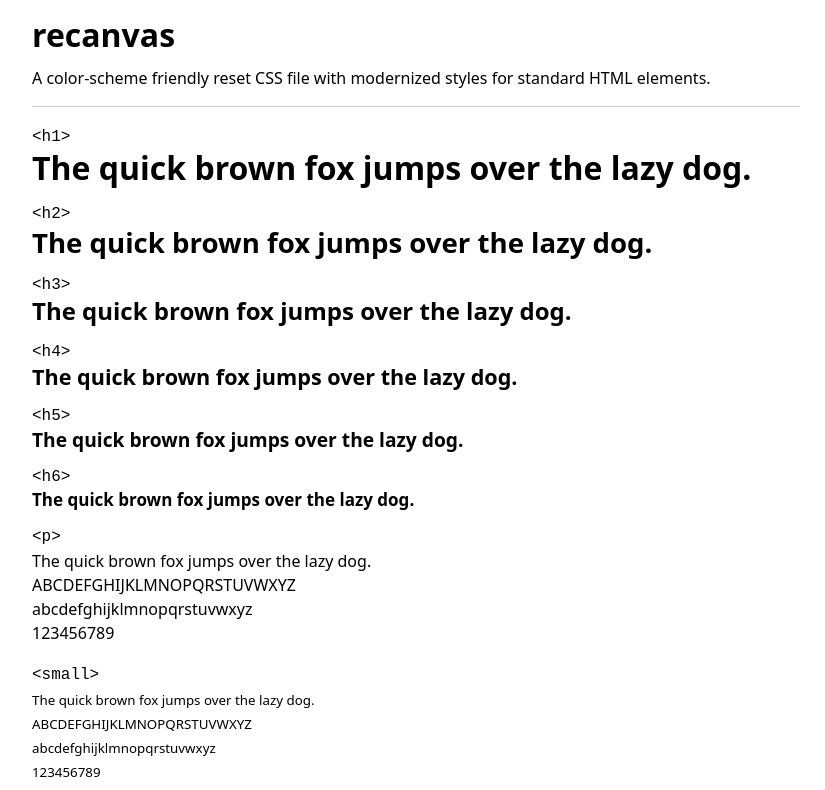
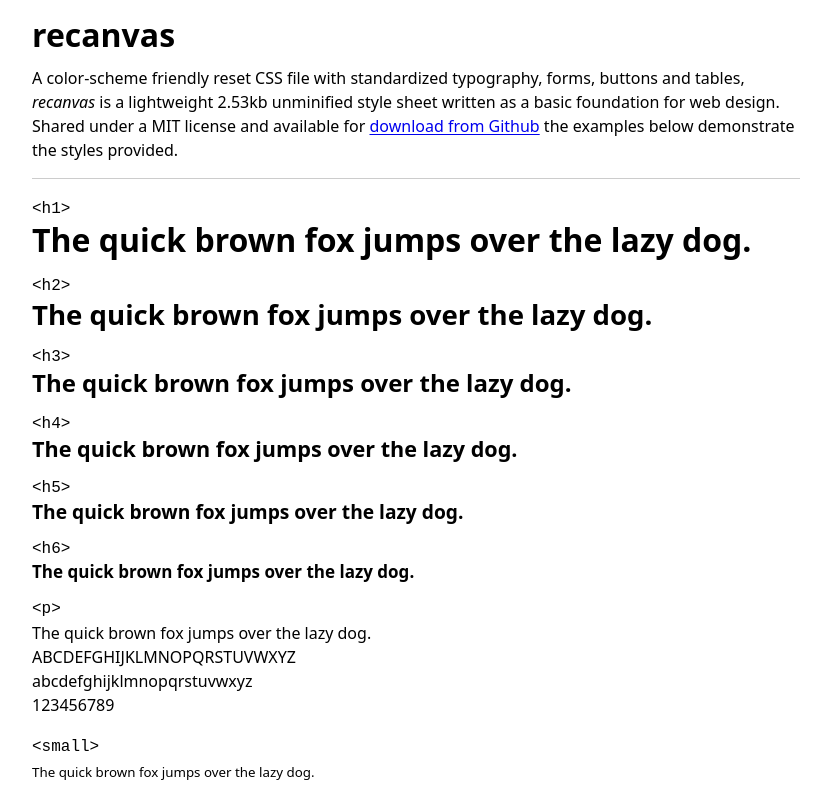
Before and after one commit to pmbrown/recanvas, a plain HTML site: page index.html in a window 1280 px wide. Shown: the top 790 px of the page, without its empty margins (224-1049 px from the left). Drawn offline with Linux system fonts and the light colour scheme.

Commit message:
Update index.html

```diff
--- a/index.html
+++ b/index.html
@@ -3,15 +3,15 @@
 <head>
 <meta charset="utf-8">
 <meta name="viewport" content="width=device-width, initial-scale=1">
-<title>recanvas - Home</title>
-<meta name="description" content="A basic Hugo starter kit.">
+<title>recanvas - Modern color-scheme friendly reset CSS</title>
+<meta name="description" content="A modern color-scheme friendly reset CSS file with consistent typography, forms, buttons and table styles.">
 <link rel="stylesheet" href="recanvas.css">
 <link rel="icon" href="favicon.svg" type="image/svg+xml">
 </head>
 <body style="max-inline-size:50rem;margin-inline:auto;padding:1rem;">
 <header>
 <h1>recanvas</h1>
-<p>A color-scheme friendly reset CSS file with modernized styles for standard HTML elements.</p>
+<p>A color-scheme friendly reset CSS file with standardized typography, forms, buttons and tables, <em>recanvas</em> is a lightweight 2.53kb unminified style sheet written as a basic foundation for web design. Shared under a MIT license and available for <a href="https://github.com/pmbrown/recanvas">download from Github</a> the examples below demonstrate the styles provided.</p>
 </header>
 <hr>
 <main id="main" style="padding-block-end: 2rem;">
@@ -208,7 +208,7 @@ Subscript<sub>(2)</sub><br>
 </main>
 <hr>
 <footer>
-<small>MIT License © 2024 Phil Brown</small>
+<small><strong>recanvas</strong> &gt; MIT License © 2024 Phil Brown &gt; <a href="https://github.com/pmbrown/recanvas">Github</a></small>
 </footer>
 </body>
 </html>
```
